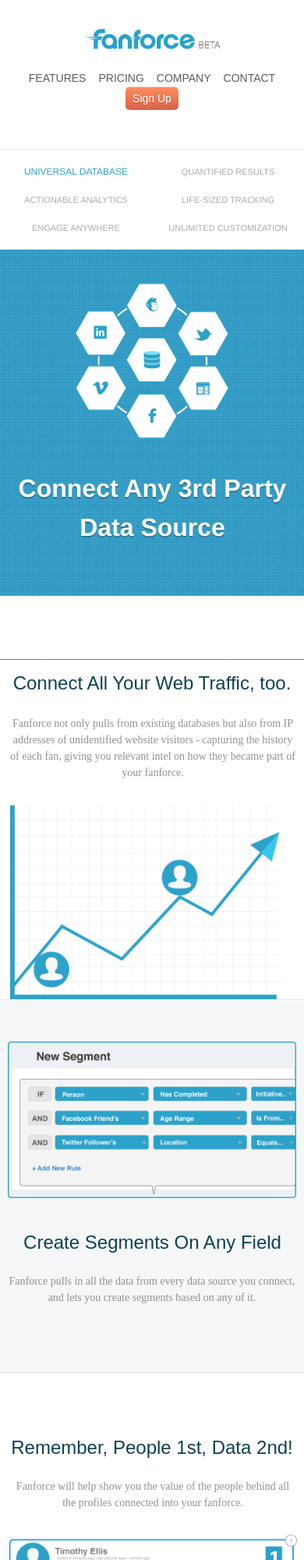
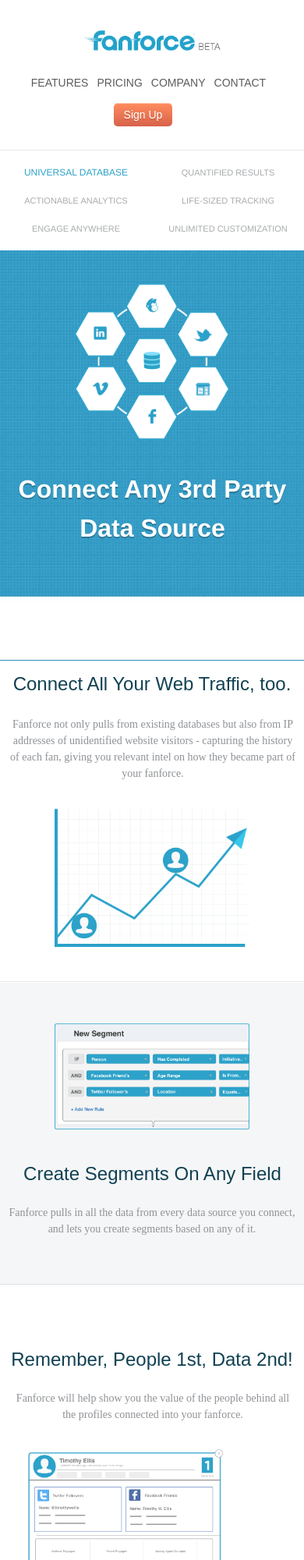
Before and after one commit to lukejclark/fanforce-qa.com, a plain HTML site: page public/universal-database.html in a window 390 px wide. Shown: the top 2000 px of the page at 78% size. Drawn offline with Linux system fonts and the light colour scheme; a script that the page names is missing.

Commit message:
universal changes

```diff
--- a/public/css/fanforcepage1.webflow.css
+++ b/public/css/fanforcepage1.webflow.css
@@ -459,6 +459,9 @@ p {
   padding-bottom: 8px;
   padding-left: 0px;
 }
+.universalimages.data-image {
+  margin-left: 80px;
+}
 .body-paragraphs {
   color: #8f9296;
   font-weight: 400;
@@ -553,7 +556,10 @@ p {
     text-shadow: black 0px 0px 0px;
   }
   .hero-header {
+    margin-right: 0px;
+    margin-left: 0px;
     padding-top: 68px;
+    padding-right: 0px;
     padding-left: 1px;
     font-size: 38px;
     text-shadow: rgba(0, 0, 0, 0.24) 0px 2px 0px;
@@ -564,10 +570,13 @@ p {
   .big-image {
     text-shadow: black 0px 0px 0px;
   }
+  .universalimages.data-image {
+    margin-left: 46px;
+  }
   .hero-image {
     margin-top: 0px;
     margin-bottom: 38px;
-    margin-left: 1px;
+    margin-left: 0px;
     padding-top: 0px;
   }
   .hero-paragraph {
@@ -658,11 +667,14 @@ p {
   }
   .universalimages {
     margin-right: 15px;
-    margin-left: 80px;
+    margin-left: 0px;
     padding-bottom: 0px;
   }
   .universalimages.segmentimage {
     margin-right: 0px;
+  }
+  .universalimages.data-image {
+    margin-left: 157px;
   }
   .body-paragraphs {
     text-align: center;
@@ -703,6 +715,10 @@ p {
     line-height: 23px;
   }
   .button {
+    width: 75px;
+    margin: 15px 23px 30px 0px;
+    padding-right: 0px;
+    padding-left: 0px;
     background-image: -webkit-linear-gradient(#ff8d5e, #d7624b);
     background-image: -o-linear-gradient(#ff8d5e, #d7624b);
     background-image: linear-gradient(#ff8d5e, #d7624b);
@@ -710,6 +726,7 @@ p {
     text-shadow: rgba(0, 0, 0, 0.10) 0px 2px 0px;
   }
   .button.app-store {
+    margin-right: 1px;
     background-image: -webkit-linear-gradient(#ff8d5e, #d7624b);
     background-image: -o-linear-gradient(#ff8d5e, #d7624b);
     background-image: linear-gradient(#ff8d5e, #d7624b);
@@ -727,13 +744,29 @@ p {
     padding-bottom: 0px;
   }
   .section.grey {
+    margin-bottom: 0px;
     padding-top: 24px;
+    padding-bottom: 55px;
   }
   .hero-iphone {
     text-shadow: black 0px 0px 0px;
   }
   .logo-in-header {
+    margin-top: 0px;
+    margin-bottom: 0px;
+    padding-top: 0px;
+    padding-bottom: 16px;
     text-shadow: black 0px 0px 0px;
+  }
+  .nav-link {
+    margin-right: 10px;
+    margin-left: 1px;
+  }
+  .nav-column {
+    margin-bottom: 0px;
+    padding-right: 0px;
+    padding-bottom: 0px;
+    padding-left: 0px;
   }
   .hero-header {
     font-size: 32px;
@@ -747,13 +780,20 @@ p {
   }
   .bottomsection {
     margin-bottom: 0px;
+    padding-bottom: 0px;
   }
   .universalimages {
-    margin-left: 1px;
+    margin-top: 29px;
+    margin-right: 0px;
+    margin-left: 0px;
+    padding-bottom: 44px;
   }
   .universalimages.segmentimage {
     margin-top: 1px;
     margin-left: 0px;
+  }
+  .universalimages.data-image {
+    margin-left: 26px;
   }
   .hero-image {
     width: 200px;
@@ -766,7 +806,9 @@ p {
     margin-left: 1px;
   }
   .live-sync-image {
+    margin-top: 0px;
     padding-bottom: 29px;
+    padding-left: 0px;
   }
   .live-merge-image {
     padding-bottom: 29px;
--- a/public/universal-database.html
+++ b/public/universal-database.html
@@ -1,5 +1,5 @@
 <!DOCTYPE html>
-<!-- This site was created in Webflow. http://www.webflow.com--><!-- Last Published: Fri Aug 23 2013 15:02:58 GMT+0000 (UTC) -->
+<!-- This site was created in Webflow. http://www.webflow.com--><!-- Last Published: Fri Aug 23 2013 15:28:51 GMT+0000 (UTC) -->
 <html data-wf-site="52122dbb84c696a2690007b9">
   <head>
     <meta charset="utf-8">
@@ -56,7 +56,7 @@
     <div class="w-container">
       <div class="w-row">
         <div class="w-col w-col-6">
-          <img class="hero-image" src="images/hexagon.png" width="330" alt="hexagon.png">
+          <img class="hero-image" src="images/hexagon.png" width="350" alt="hexagon.png">
         </div>
         <div class="w-col w-col-6">
           <div class="hero-header">Connect Any 3rd Party Data Source</div>
@@ -74,7 +74,7 @@
           </p>
         </div>
         <div class="w-col w-col-6 center">
-          <img class="universalimages" src="images/graph.png" width="350" alt="graph.png">
+          <img class="universalimages" src="images/graph.png" width="250" alt="graph.png">
         </div>
       </div>
     </div>
@@ -83,7 +83,7 @@
     <div class="w-container">
       <div class="w-row">
         <div class="w-col w-col-6 center">
-          <img class="universalimages segmentimage" src="images/segment.png" width="480" alt="segment.png">
+          <img class="universalimages segmentimage" src="images/segment.png" width="250" alt="segment.png">
         </div>
         <div class="w-col w-col-6">
           <h2 class="segmentheader">Create Segments On Any Field</h2>
@@ -100,7 +100,7 @@
           <p class="body-paragraphs">Fanforce will help show you the value of the people behind all the profiles connected into your fanforce.</p>
         </div>
         <div class="w-col w-col-6">
-          <img class="universalimages" src="images/people.png" width="400" alt="people.png">
+          <img class="universalimages data-image" src="images/people.png" width="250" alt="people.png">
         </div>
       </div>
     </div>
@@ -125,13 +125,13 @@
     <div class="w-container">
       <div class="w-row rowimages">
         <div class="w-col w-col-4 w-col-small-4 live-sync-image">
-          <img src="images/part1.png" alt="part1.png">
+          <img src="images/part1.png" width="250" alt="part1.png">
         </div>
         <div class="w-col w-col-4 w-col-small-4 live-merge-image">
-          <img src="images/part2.png" alt="part2.png">
+          <img src="images/part2.png" width="250" alt="part2.png">
         </div>
         <div class="w-col w-col-4 w-col-small-4">
-          <img src="images/part3.png" alt="part3.png">
+          <img src="images/part3.png" width="250" alt="part3.png">
         </div>
       </div>
     </div>
```
